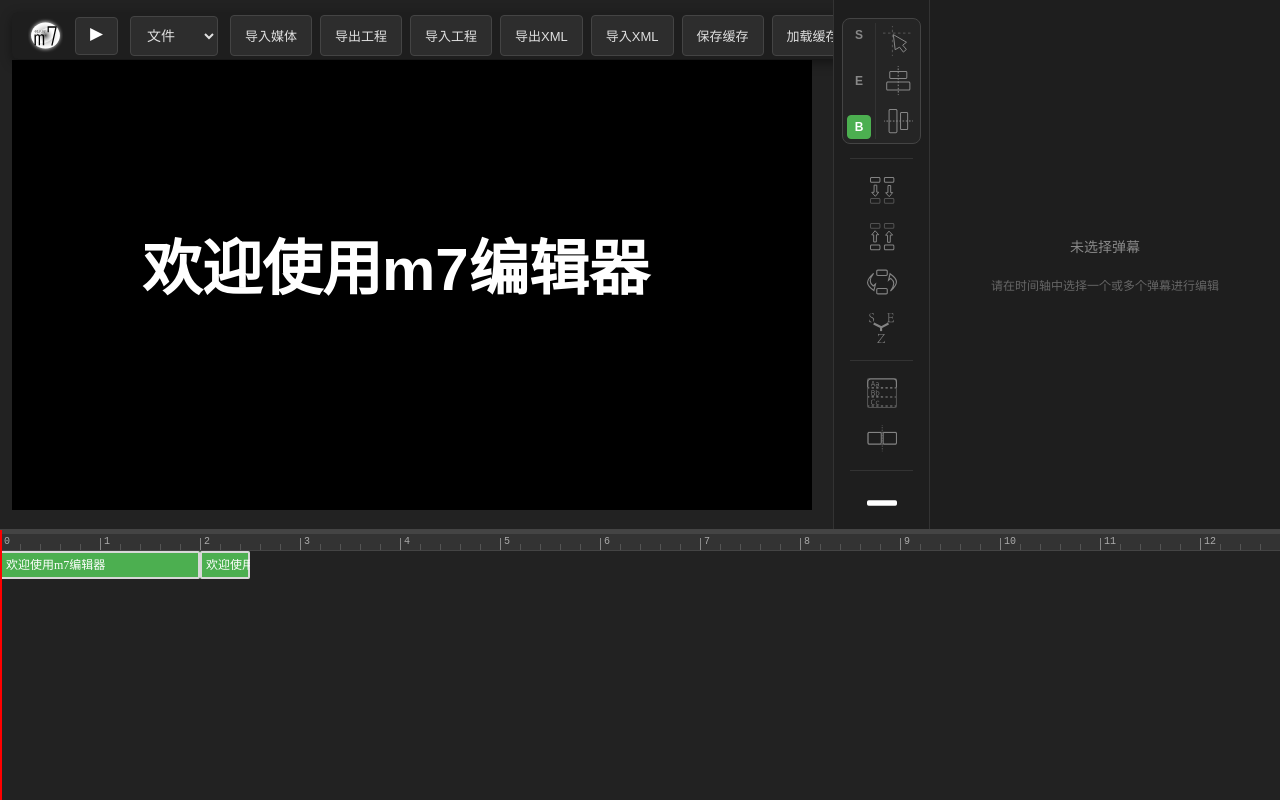
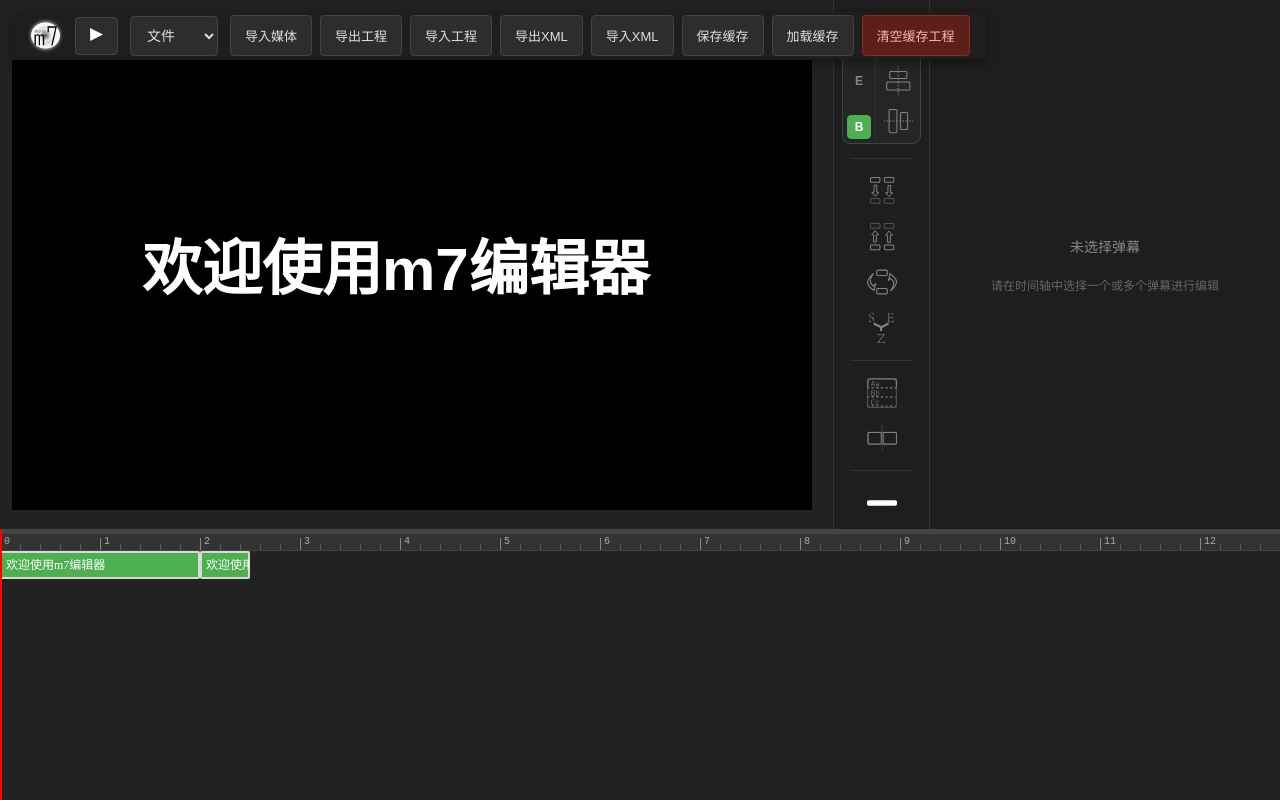
Before and after one commit to qmwNEbrVt2233/m7-editor, a Vue app: page / in a window 1280 px wide. Built offline with nearby package versions, Linux system fonts and the light colour scheme.

Commit message:
Improve interaction logic

```diff
--- a/src/components/editor/ToolBar.vue
+++ b/src/components/editor/ToolBar.vue
@@ -1499,6 +1499,11 @@ onBeforeUnmount(() => {
 .tool-btn img {
   width: 30px;
   height: 30px;
+  transition: transform 0.1s ease;
+}
+
+.tool-btn.active img {
+  transform: rotate(90deg);
 }
 
 .framed-group {
--- a/src/components/player/DanmakuLayer.vue
+++ b/src/components/player/DanmakuLayer.vue
@@ -309,8 +309,12 @@ async function handleToolbarMeasure(event: Event) {
 }
 
 function handleTabKeyPress(event: KeyboardEvent) {
+  // 避免在输入框中触发快捷键
+  if (event.target instanceof HTMLInputElement || event.target instanceof HTMLTextAreaElement) {
+    return
+  }
+
   if (event.key === 'Tab') {
-    event.preventDefault()
     updateBuffer(store.currentTime)
     console.log('[DanmakuLayer] TAB 快捷键：手动触发缓冲池重构')
   }
--- a/src/components/player/Player.vue
+++ b/src/components/player/Player.vue
@@ -4,7 +4,7 @@
       <div class="logo-container" @mouseenter="showShortcutsNow" @mouseleave="hideShortcutsWithDelay">
         <a href="https://github.com/qmwNEbrVt2233/m7-editor"><img src="/favicon.svg" width="35" height="35" alt="logo"></a>
       </div>
-      <div v-if="showShortcuts" class="shortcuts-tooltip" @mouseenter="showShortcutsNow" @mouseleave="hideShortcutsWithDelay">
+      <div v-show="showShortcuts" class="shortcuts-tooltip" @mouseenter="showShortcutsNow" @mouseleave="hideShortcutsWithDelay">
         <div class="shortcuts-content">
             <h3>快捷键</h3>
 
@@ -582,7 +582,7 @@ function formatTime(ms: number) {
   align-items: center;
   gap: 12px;
   flex-wrap: wrap;
-  z-index: 1;
+  z-index: 11;
   background-color: #1e1e1e;
   padding: 3px 16px;
   border-radius: 6px;
@@ -619,7 +619,6 @@ function formatTime(ms: number) {
   border: 1px solid #404040;
   border-radius: 8px;
   box-shadow: 0 8px 32px rgba(0, 0, 0, 0.6);
-  z-index: 1000;
   max-height: 80vh;
   overflow-y: auto;
   font-size: 12px;
```
